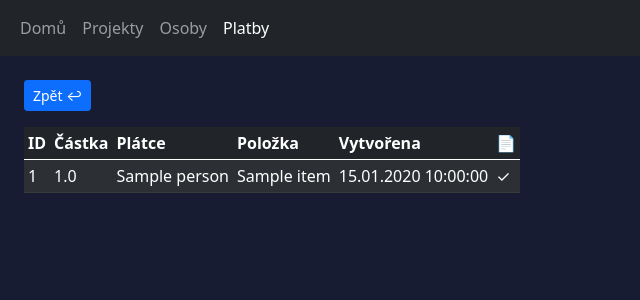
After one commit to AmazedWolf900/dedov-finance-sharing, a Flask app: page /payments/list in a window 1280 px wide. The commit adds this page. Shown: the top 300 px of the page, without its empty margins (0-640 px from the left). Run offline with Flask 3, Linux system fonts and the light colour scheme; tables that the repository leaves empty hold one stand-in row (values such as "Sample post").

Commit message:
stats improvement and payments page

```diff
--- a/app/blueprints/payments/routes.py
+++ b/app/blueprints/payments/routes.py
@@ -3,6 +3,21 @@ from app.blueprints.payments import bp
 from flask import request, redirect, url_for, render_template
 
 from app.models.models import db, Payment, Item, Person, Paymentmethod, Attachment
+
+@bp.route("/payments/list")
+def list():
+    # query payments
+    payments = Payment.query.all()
+    # query persons
+    persons = Person.query.all()
+    # query items
+    items = Item.query.all()
+
+    return render_template("payments/list.html",
+                            payments = payments,
+                            persons = persons,
+                            items = items
+    )
 
 @bp.route("/payments/<int:payment_id>/detail")
 def detail(payment_id):
--- a/app/templates/base.html
+++ b/app/templates/base.html
@@ -27,6 +27,9 @@
                     <li class="nav-item">
                         <a class="nav-link {% if active_page == 'persons' %}active{% endif %}" href="{{ url_for('persons.list') }}">Osoby</a>
                     </li>
+                    <li class="nav-item">
+                        <a class="nav-link {% if active_page == 'payments' %}active{% endif %}" href="{{ url_for('payments.list') }}">Platby</a>
+                    </li>
                 </ul>
             </div>
         </nav>
--- a/app/templates/main/index.html
+++ b/app/templates/main/index.html
@@ -6,9 +6,10 @@
 {% block content %}
 <h2>Statistiky</h2>
 <hr>
-<div>Počet projektů: <span class="badge bg-secondary">{{ project_count }}</span>, celková hodnota: <span class="badge bg-secondary">NaN</span> Kč.</div>
+<div>Počet projektů: <span class="badge bg-secondary">{{ project_count }}</span>, celkové náklady: <span class="badge bg-secondary">{{ item_total_cost | round(2) }}</span> Kč.</div>
+<div>Počet položek: <span class="badge bg-secondary">{{ item_count }}</span></div>
 <br>
-<div>Počet plateb: <span class="badge bg-secondary">NaN</span>, celkově zaplaceno: <span class="badge bg-secondary">NaN</span> Kč.</div>
+<div>Počet plateb: <span class="badge bg-secondary">{{ payment_count }}</span>, celkově zaplaceno: <span class="badge bg-secondary">{{ payment_total_value | round(2) }}</span> Kč.</div>
 <br>
 <div>Počet příloh: <span class="badge bg-secondary">{{ attachment_count }}</span>, využití disku: <span class="badge bg-secondary">{{ (attachment_total_file_size / 1024 / 1024) | round(2) }}</span> MB.</div>
 {% endblock %}
--- a/app/templates/payments/detail.html
+++ b/app/templates/payments/detail.html
@@ -1,5 +1,5 @@
 {% extends "base.html" %}
-{% set active_page = "projects" %}
+{% set active_page = "payments" %}
 {% block title %}Projects{% endblock %}
 
 {% block head %}
--- /dev/null
+++ b/app/templates/payments/list.html
@@ -0,0 +1,59 @@
+{% extends "base.html" %}
+{% set active_page = "payments" %}
+{% block title %}Persons{% endblock %}
+
+{% block head %}
+<link rel="stylesheet" href="{{ url_for('static', filename='css/clickable-row.css') }}">
+{% endblock %}
+
+{% block content %}
+<a class="btn btn-primary btn-sm" href="{{ url_for('main.index') }}">Zpět &#8617;</a>
+
+<table class="mt-3 table-fit table table-dark table-striped table-hover table-sm">
+    <thead>
+        <tr>
+            <th>ID</th>
+            <th>Částka</th>
+            <th>Plátce</th>
+            <th>Položka</th>
+            <th>Vytvořena</th>
+            <th>&#128196;</th>
+        </tr>
+    </thead>
+    <tbody>
+        {% for payment in payments %}
+        <tr class="clickable-row" data-href="{{ url_for('payments.detail', payment_id = payment.id) }}">
+            <td>{{ payment.id }}</td>
+            <td>{{ payment.value }}</td>
+            <td>
+                {% for person in persons %}
+                    {% if payment.person_id == person.id %}
+                        {{ person.name }}
+                    {% endif %}
+                {% endfor %}
+            </td>
+            <td>
+                {% for item in items %}
+                    {% if payment.item_id == item.id %}
+                        {{ item.name }}
+                    {% endif %}
+                {% endfor %}
+            </td>
+            <td>{{ payment.created_at.strftime('%d.%m.%Y %T') }}</td>
+            <td>
+                {% if payment.attachments|length > 0 %}
+                    &#10003;
+                {% else %}
+                    &#10005;
+                {% endif %}
+            </td>
+        </tr>
+        {% endfor %}
+    </tbody>
+</table>
+
+{% endblock %}
+
+{% block afterhtml %}
+<script src="{{ url_for('static', filename='js/clickable-row.js') }}"></script>
+{% endblock %}
--- a/app/templates/persons/detail.html
+++ b/app/templates/persons/detail.html
@@ -37,8 +37,8 @@
 
 <h4 class="mt-3">Statistiky</h4>
 {% if person.payments|length > 0 %}
-<p>Počet plateb: <span class="badge bg-secondary">{{ person.payments|length }}</span>.</p>
-<p>Celkově zaplaceno: <span class="badge bg-secondary">{{ payments_sum | round(2) }}</span> Kč.</p>
+<div>Počet plateb: <span class="badge bg-secondary">{{ person.payments|length }}</span>.</div>
+<div>Celkově zaplaceno: <span class="badge bg-secondary">{{ payments_sum | round(2) }}</span> Kč.</div>
 {% else %}
 <p>Nejsou k dispozici žádné statistiky.</p>
 {% endif %}
```
Also changed, not shown: app/blueprints/main/routes.py (+12 -2 lines).
